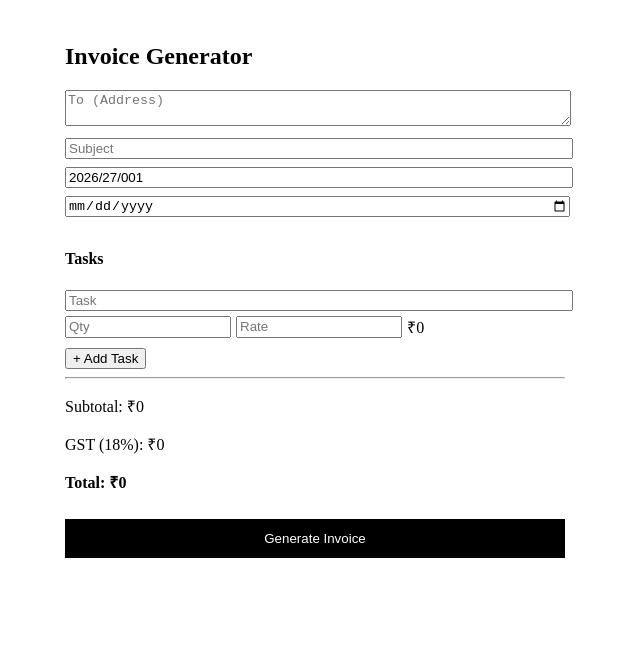
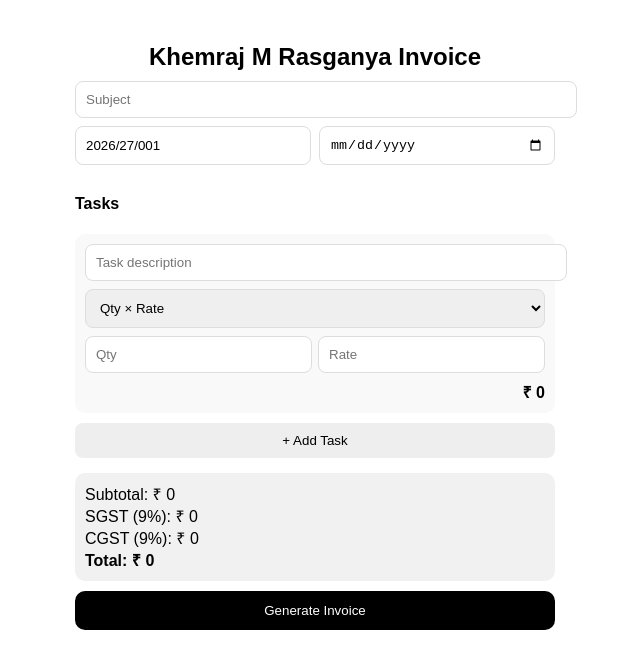
Before and after one commit to mitradaniel/gen_invoice, a Next.js app: page / in a window 1280 px wide. Shown: the top 668 px of the page, without its empty margins (325-965 px from the left). Built offline with nearby package versions, Linux system fonts and the light colour scheme.

Commit message:
Update page.js

```diff
--- a/app/page.js
+++ b/app/page.js
@@ -3,39 +3,53 @@ import { useState } from "react";
 
 export default function Page() {
   const [tasks, setTasks] = useState([
-    { name: "", qty: 0, rate: 0 }
+    { name: "", qty: 0, rate: 0, amount: 0, mode: "qty" }
   ]);
+
   const [subject, setSubject] = useState("");
   const [invoice, setInvoice] = useState("2026/27/001");
   const [date, setDate] = useState("");
 
   const addTask = () => {
-    setTasks([...tasks, { name: "", qty: 0, rate: 0 }]);
+    setTasks([...tasks, { name: "", qty: 0, rate: 0, amount: 0, mode: "qty" }]);
   };
 
-  const updateTask = (index, field, value) => {
+  const updateTask = (i, field, value) => {
     const updated = [...tasks];
-    updated[index][field] = value;
+    updated[i][field] = value;
     setTasks(updated);
   };
 
-  const subtotal = tasks.reduce((sum, t) => sum + (t.qty * t.rate), 0);
-  const gst = subtotal * 0.18;
-  const total = subtotal + gst;
+  const getTotal = (t) => {
+    return t.mode === "qty" ? t.qty * t.rate : t.amount;
+  };
+
+  const subtotal = tasks.reduce((s, t) => s + getTotal(t), 0);
+  const sgst = subtotal * 0.09;
+  const cgst = subtotal * 0.09;
+  const total = subtotal + sgst + cgst;
 
   const generatePDF = async () => {
+    try {
       const res = await fetch("/api/generate", {
         method: "POST",
+        headers: { "Content-Type": "application/json" },
         body: JSON.stringify({
           tasks,
           subject,
           invoice,
           date,
           subtotal,
-        gst,
+          sgst,
+          cgst,
           total
         })
       });
+
+      if (!res.ok) {
+        alert("PDF generation failed");
+        return;
+      }
 
       const blob = await res.blob();
       const url = window.URL.createObjectURL(blob);
@@ -44,89 +58,138 @@ export default function Page() {
       a.href = url;
       a.download = `${invoice}_${subject}.pdf`;
       a.click();
+    } catch (err) {
+      alert("Error generating PDF");
+    }
   };
 
   return (
-    <div style={{ padding: 15, maxWidth: 500, margin: "auto" }}>
-      <h2>Invoice Generator</h2>
+    <div style={{ maxWidth: 480, margin: "auto", padding: 15, fontFamily: "sans-serif" }}>
 
-      <textarea
-        placeholder="To (Address)"
-        style={{ width: "100%", marginBottom: 8 }}
+      {/* TITLE */}
+      <h2 style={{ textAlign: "center", marginBottom: 10 }}>
+        Khemraj M Rasganya Invoice
+      </h2>
+
+      {/* HEADER */}
+      <input placeholder="Subject"
+        value={subject}
+        onChange={(e) => setSubject(e.target.value)}
+        style={input}
       />
 
-      <input
-        placeholder="Subject"
-        value={subject}
-        onChange={(e) => setSubject(e.target.value)}
-        style={{ width: "100%", marginBottom: 8 }}
+      <div style={{ display: "flex", gap: 8 }}>
+        <input value={invoice}
+          onChange={(e) => setInvoice(e.target.value)}
+          style={{ ...input, flex: 1 }}
         />
+        <input type="date"
+          onChange={(e) => setDate(e.target.value)}
+          style={{ ...input, flex: 1 }}
+        />
+      </div>
 
-      <input
-        placeholder="Invoice Number"
-        value={invoice}
-        onChange={(e) => setInvoice(e.target.value)}
-        style={{ width: "100%", marginBottom: 8 }}
-      />
-
-      <input
-        type="date"
-        onChange={(e) => setDate(e.target.value)}
-        style={{ width: "100%", marginBottom: 12 }}
-      />
-
+      {/* TASKS */}
       <h4>Tasks</h4>
 
       {tasks.map((t, i) => (
-        <div key={i} style={{ marginBottom: 10 }}>
+        <div key={i} style={card}>
+
           <input
-            placeholder="Task"
+            placeholder="Task description"
             value={t.name}
             onChange={(e) => updateTask(i, "name", e.target.value)}
-            style={{ width: "100%", marginBottom: 5 }}
+            style={input}
           />
 
-          <div style={{ display: "flex", gap: 5 }}>
-            <input
-              type="number"
-              placeholder="Qty"
+          {/* MODE */}
+          <select
+            value={t.mode}
+            onChange={(e) => updateTask(i, "mode", e.target.value)}
+            style={input}
+          >
+            <option value="qty">Qty × Rate</option>
+            <option value="direct">Direct Amount</option>
+          </select>
+
+          {t.mode === "qty" ? (
+            <div style={{ display: "flex", gap: 6 }}>
+              <input type="number" placeholder="Qty"
                 onChange={(e) => updateTask(i, "qty", +e.target.value)}
-              style={{ width: "33%" }}
+                style={input}
               />
-            <input
-              type="number"
-              placeholder="Rate"
+              <input type="number" placeholder="Rate"
                 onChange={(e) => updateTask(i, "rate", +e.target.value)}
-              style={{ width: "33%" }}
+                style={input}
               />
-            <div style={{ width: "33%" }}>
-              ₹{t.qty * t.rate}
             </div>
+          ) : (
+            <input type="number" placeholder="Amount"
+              onChange={(e) => updateTask(i, "amount", +e.target.value)}
+              style={input}
+            />
+          )}
+
+          <div style={{ textAlign: "right", fontWeight: "bold" }}>
+            ₹ {getTotal(t)}
           </div>
         </div>
       ))}
 
-      <button onClick={addTask}>+ Add Task</button>
+      <button onClick={addTask} style={addBtn}>+ Add Task</button>
 
-      <hr />
+      {/* SUMMARY */}
+      <div style={summary}>
+        <div>Subtotal: ₹ {subtotal}</div>
+        <div>SGST (9%): ₹ {sgst.toFixed(0)}</div>
+        <div>CGST (9%): ₹ {cgst.toFixed(0)}</div>
+        <div style={{ fontWeight: "bold" }}>Total: ₹ {total.toFixed(0)}</div>
+      </div>
 
-      <p>Subtotal: ₹{subtotal}</p>
-      <p>GST (18%): ₹{gst}</p>
-      <p><b>Total: ₹{total}</b></p>
+      <button onClick={generatePDF} style={mainBtn}>
+        Generate Invoice
+      </button>
+    </div>
+  );
+}
 
-      <button
-        onClick={generatePDF}
-        style={{
+/* STYLES */
+const input = {
+  width: "100%",
+  padding: 10,
+  marginBottom: 8,
+  borderRadius: 8,
+  border: "1px solid #ddd"
+};
+
+const card = {
+  padding: 10,
+  marginBottom: 10,
+  borderRadius: 10,
+  background: "#f9f9f9"
+};
+
+const addBtn = {
+  width: "100%",
+  padding: 10,
+  marginBottom: 15,
+  background: "#eee",
+  border: "none",
+  borderRadius: 8
+};
+
+const summary = {
+  padding: 10,
+  background: "#f1f1f1",
+  borderRadius: 10,
+  marginBottom: 10
+};
+
+const mainBtn = {
   width: "100%",
   padding: 12,
   background: "black",
   color: "white",
   border: "none",
-          marginTop: 10
-        }}
-      >
-        Generate Invoice
-      </button>
-    </div>
-  );
-}
+  borderRadius: 10
+};
```
Lines whose indentation alone changed are shown as unchanged.
